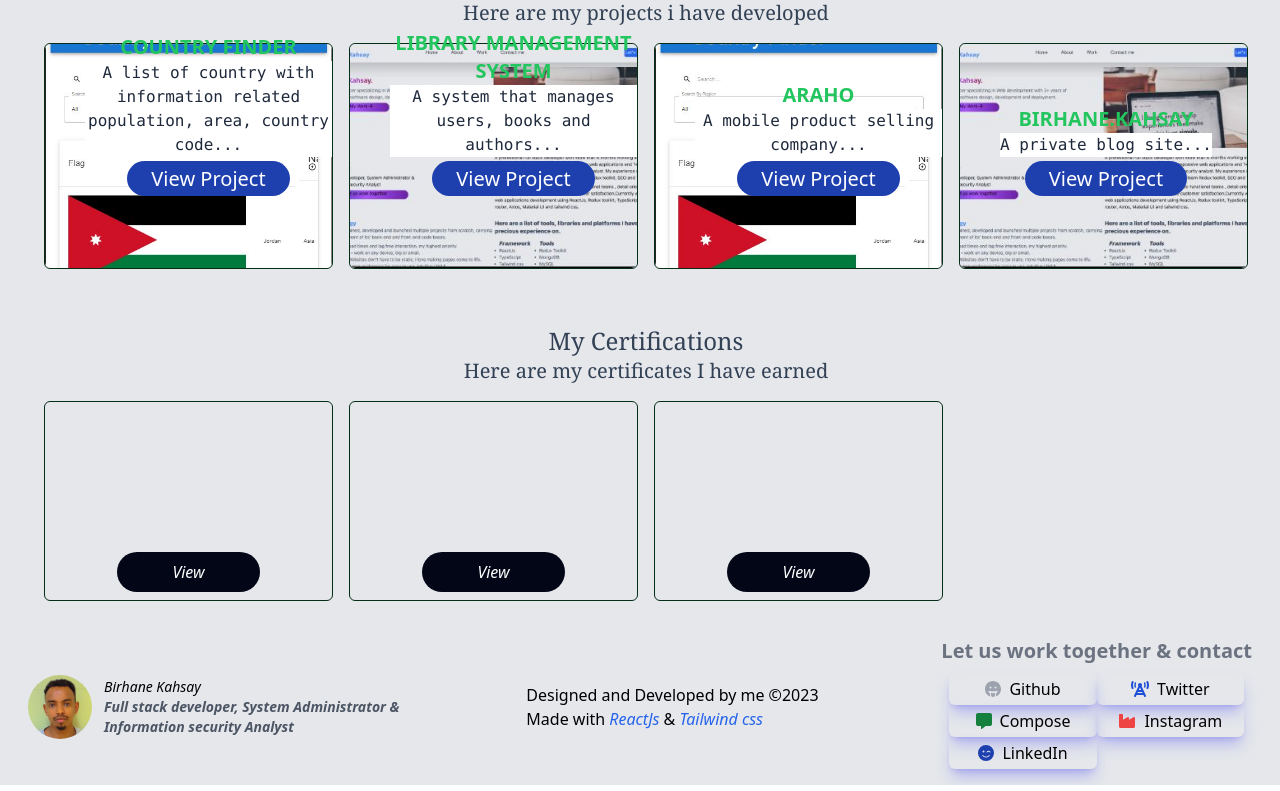
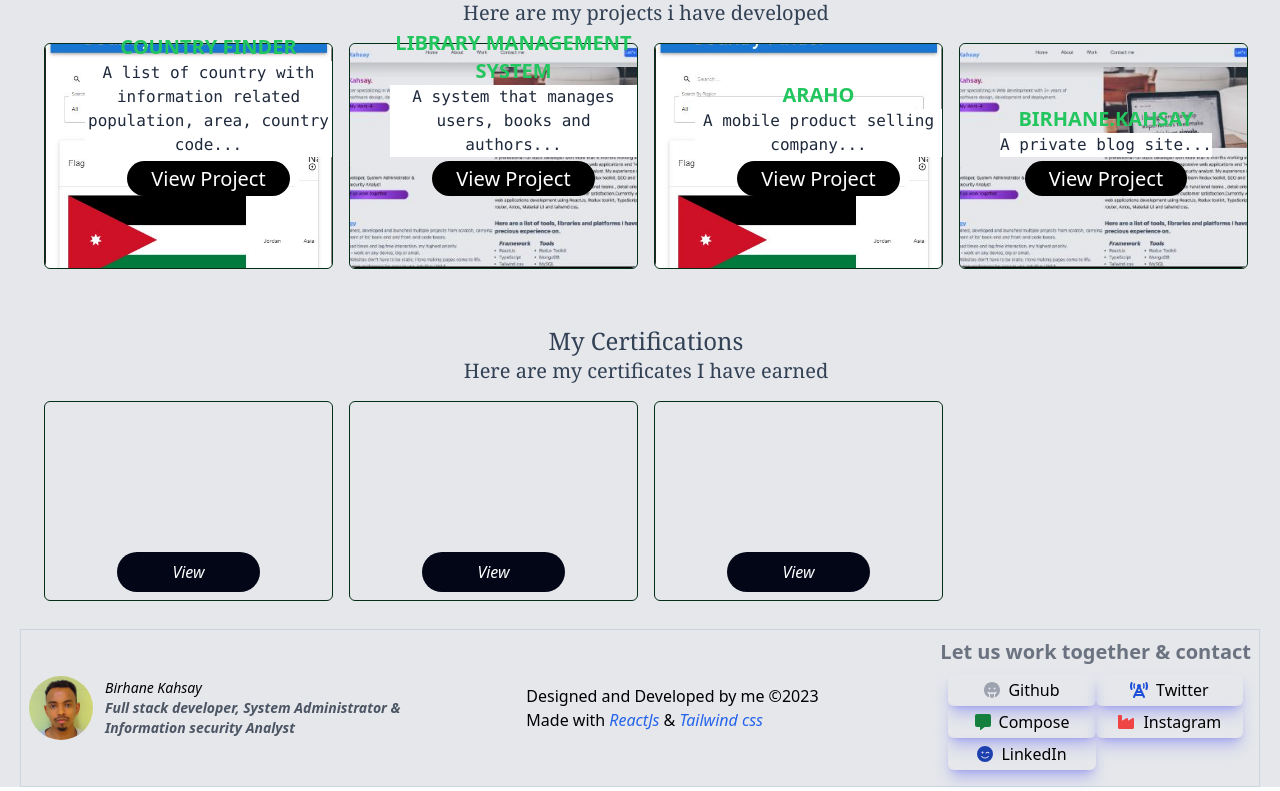
Before and after one commit to Birhanek/own-website, a React (Create React App) app: page / in a window 1280 px wide. Shown: the part 1001-1792 px from the top of the page. Built offline with nearby package versions, Linux system fonts and the light colour scheme.

Commit message:
some chages

```diff
--- a/src/components/Activity.jsx
+++ b/src/components/Activity.jsx
@@ -47,7 +47,7 @@ const Activity = () => {
                   <div className='absolute bottom-1/3 left-10'>
                     <h1 className='text-xl font-semibold text-green-500 uppercase'>{project.projectName}</h1>
                     <p className='mb-2 font-mono bg-white text-slate-800'>{project.projectDescription.substring(0,80)}...</p>
-                    <a className='w-1/2 px-6 py-1 mt-2 text-xl text-white bg-blue-800 rounded-full hover:bg-black hover:transition hover:translate-x-4' href={project.projectLink}>View Project</a>
+                    <a className='w-1/2 px-6 py-1 mt-2 text-xl text-white bg-black rounded-full hover:bg-blue-700 hover:transition hover:translate-x-4' href={project.projectLink}>View Project</a>
                   </div>
               </article>
             })
--- a/src/components/Footer.jsx
+++ b/src/components/Footer.jsx
@@ -4,7 +4,7 @@ import React from 'react'
 
 const Footer = () => {
   return (
-    <div id='contact' className='flex flex-col items-start justify-center gap-2 p-2 md:flex-row md:justify-between md:items-center'>
+    <div id='contact' className='flex flex-col items-start justify-center gap-2 p-2 mb-1 border border-solid border-slate-300 md:flex-row md:justify-between md:items-center'>
       <section className='flex items-center justify-start gap-2'>
         <img className='object-cover w-16 h-16 rounded-full' src='images/birhane_kahsay.jpg' alt='Birhane kahsay profile'/>
         <span className='p-1 text-sm italic'>Birhane Kahsay <h2 className='font-bold text-gray-600'>Full stack developer, System Administrator & <br/> Information security Analyst</h2></span>
--- a/src/components/NavBar.jsx
+++ b/src/components/NavBar.jsx
@@ -9,10 +9,10 @@ const NavBar = () => {
         <FontAwesomeIcon onClick={()=>setIsExpanded(!isExpanded)} className='absolute block mt-2 transition ease-in-out -translate-y-1/2 cursor-pointer top-1/2 md:hidden' icon={isExpanded ? faXmark : faBars}/>
         <span className='w-10 h-5 pl-2 mt-2 font-serif text-xl font-bold text-blue-500'><a className='font-mono italic font-extrabold ' href='#home'>Birhane.Kahsay</a></span>
         <ul className={isExpanded? 'flex absolute w-full bg-slate-900 top-16 left-0 z-10 flex-col h-min':'hidden md:flex md:justify-between md:gap-4 md:items-center md:p-4'}>
-                <li className='p-2 text-white md:text-gray-800'><a className='p-2 hover:font-bold hover:text-amber-900 hover:italic' href='#home'>Home</a></li>
-                <li className='p-2 text-white md:text-gray-800'><a className='p-2 hover:font-bold hover:text-amber-900 hover:italic' href='#about'>About</a></li>
-                <li className='p-2 text-white md:text-gray-800'><a className='p-2 hover:font-bold hover:text-amber-900 hover:italic' href='#work'>Work</a></li>
-                <li className='p-2 text-white md:text-gray-800'><a className='p-2 hover:font-bold hover:text-amber-900 hover:italic' href='#contact'>Contact me</a></li>
+                <li className='p-2 text-white md:text-gray-800'><a className='p-2 hover:font-bold hover:text-amber-900 hover:italic' onClick={()=>setIsExpanded(false)} href='#home'>Home</a></li>
+                <li className='p-2 text-white md:text-gray-800'><a className='p-2 hover:font-bold hover:text-amber-900 hover:italic' onClick={()=>setIsExpanded(false)} href='#about'>About</a></li>
+                <li className='p-2 text-white md:text-gray-800'><a className='p-2 hover:font-bold hover:text-amber-900 hover:italic' onClick={()=>setIsExpanded(false)} href='#work'>Work</a></li>
+                <li className='p-2 text-white md:text-gray-800'><a className='p-2 hover:font-bold hover:text-amber-900 hover:italic' onClick={()=>setIsExpanded(false)} href='#contact'>Contact me</a></li>
         </ul>
         <ul className='flex items-center justify-between gap-4 p-4'>
             <li className='p-1 bg-blue-600 rounded-md'><a className='text-white' href='https://mail.google.com/mail/u/0/?tab=km#inbox?compose=new'>Let's talk</a></li>
```
